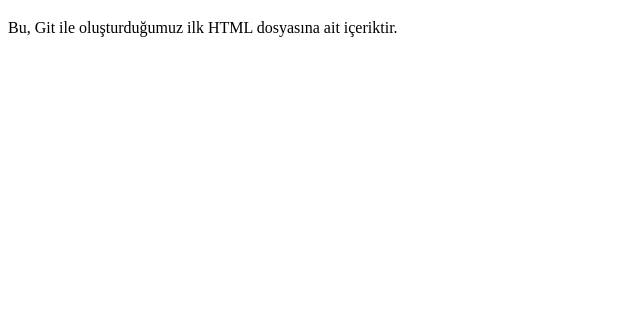
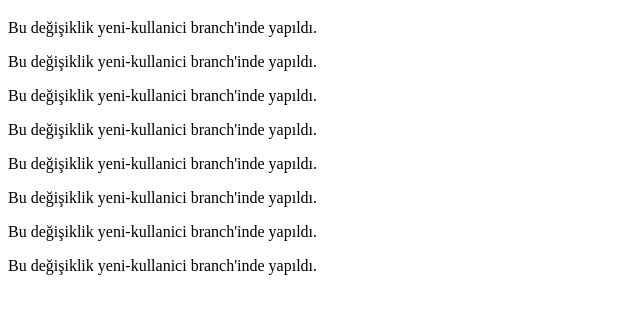
Before and after one commit to ugurhss/git-html-pratik, a plain HTML site: page index.html in a window 1280 px wide. Shown: the part 61-374 px from the top of the page, without its empty margins (0-640 px from the left). Drawn offline with Linux system fonts and the light colour scheme.

Commit message:
Yeni kullanıcı branch'inde değişiklik yapıldı

```diff
--- a/index.html
+++ b/index.html
@@ -7,6 +7,16 @@
 </head>
 <body>
     <h1>Merhaba Git!</h1>
-    <p>Bu, Git ile oluşturduğumuz ilk HTML dosyasına ait içeriktir.</p>
+
+    <p>Bu değişiklik yeni-kullanici branch'inde yapıldı.</p>
+    <p>Bu değişiklik yeni-kullanici branch'inde yapıldı.</p>
+    <p>Bu değişiklik yeni-kullanici branch'inde yapıldı.</p>
+    <p>Bu değişiklik yeni-kullanici branch'inde yapıldı.</p>
+    <p>Bu değişiklik yeni-kullanici branch'inde yapıldı.</p>
+    <p>Bu değişiklik yeni-kullanici branch'inde yapıldı.</p>
+    <p>Bu değişiklik yeni-kullanici branch'inde yapıldı.</p>
+    <p>Bu değişiklik yeni-kullanici branch'inde yapıldı.</p>
+
+
 </body>
 </html>
```
